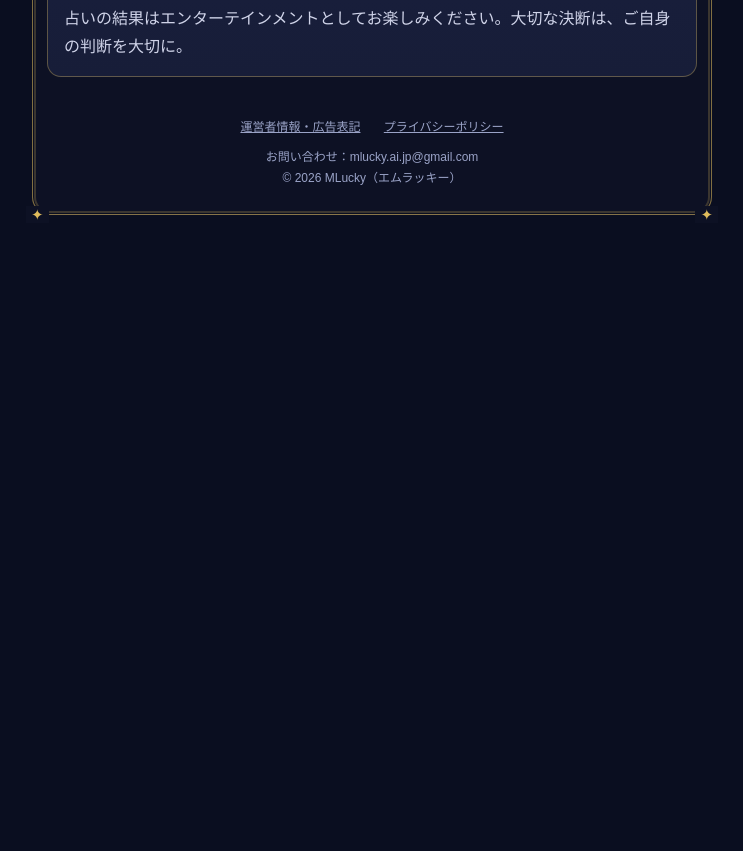
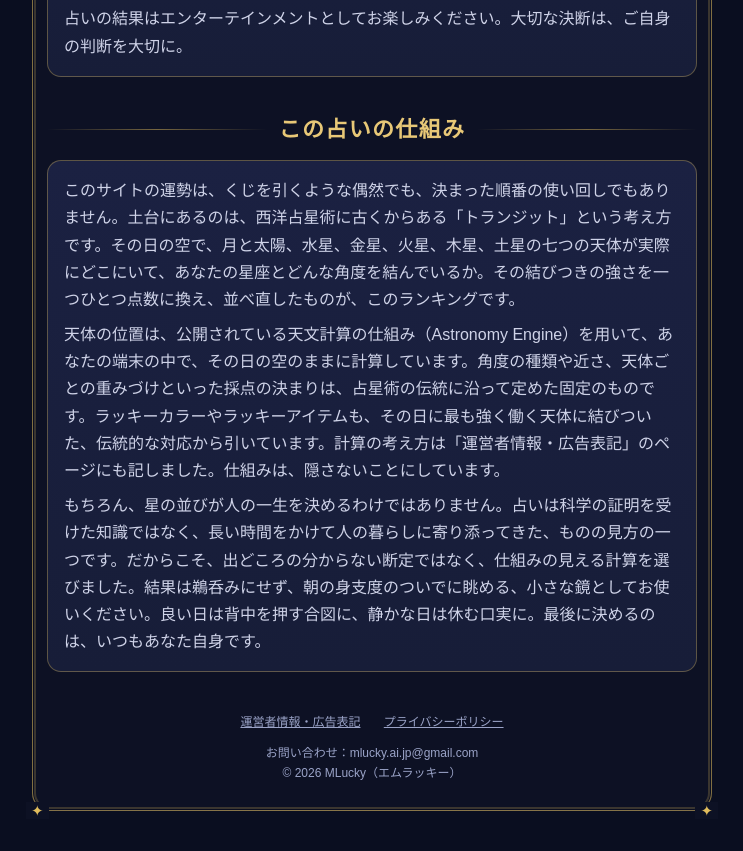
Before and after one commit to DBW-cyber/mlucky-uranai, a plain HTML site: page index.html in a window 1280 px wide. Shown: the part 3590-4441 px from the top of the page, without its empty margins (268-1011 px from the left). Before the commit the page ends 3845 px from the top, so only its background shows below. Drawn offline with Linux system fonts and the light colour scheme.

Commit message:
Add trust/method prose section

```diff
--- a/index.html
+++ b/index.html
@@ -206,6 +206,13 @@
 
   <h2>毎日運勢を見るメリット</h2>
   <div class="method" id="benefitsBody"></div>
+
+  <h2>この占いの仕組み</h2>
+  <div class="method">
+    <p>このサイトの運勢は、くじを引くような偶然でも、決まった順番の使い回しでもありません。土台にあるのは、西洋占星術に古くからある「トランジット」という考え方です。その日の空で、月と太陽、水星、金星、火星、木星、土星の七つの天体が実際にどこにいて、あなたの星座とどんな角度を結んでいるか。その結びつきの強さを一つひとつ点数に換え、並べ直したものが、このランキングです。</p>
+    <p>天体の位置は、公開されている天文計算の仕組み（Astronomy Engine）を用いて、あなたの端末の中で、その日の空のままに計算しています。角度の種類や近さ、天体ごとの重みづけといった採点の決まりは、占星術の伝統に沿って定めた固定のものです。ラッキーカラーやラッキーアイテムも、その日に最も強く働く天体に結びついた、伝統的な対応から引いています。計算の考え方は「運営者情報・広告表記」のページにも記しました。仕組みは、隠さないことにしています。</p>
+    <p>もちろん、星の並びが人の一生を決めるわけではありません。占いは科学の証明を受けた知識ではなく、長い時間をかけて人の暮らしに寄り添ってきた、ものの見方の一つです。だからこそ、出どころの分からない断定ではなく、仕組みの見える計算を選びました。結果は鵜呑みにせず、朝の身支度のついでに眺める、小さな鏡としてお使いください。良い日は背中を押す合図に、静かな日は休む口実に。最後に決めるのは、いつもあなた自身です。</p>
+  </div>
 
   <footer>
     <div>
```
